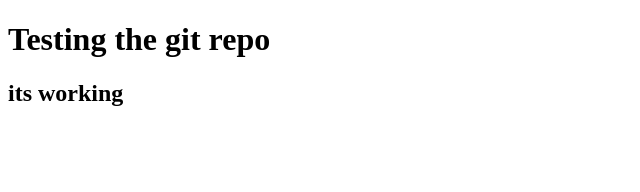
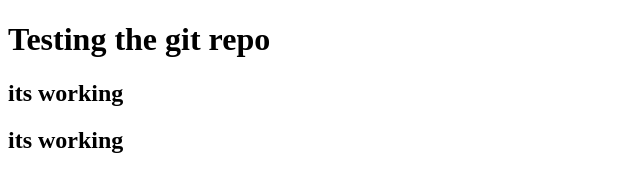
Before and after one commit to anuragt0/Hackathon2022, a plain HTML site: page index.html in a window 1280 px wide. Shown: the whole page, without its empty margins (0-640 px from the left). Drawn offline with Linux system fonts and the light colour scheme.

Commit message:
Update index.html
2

```diff
--- a/index.html
+++ b/index.html
@@ -9,5 +9,7 @@
 <body>
     <h1>Testing the git repo</h1>
     <h2> its working </h2>
+    <h2> its working </h2>
+
 </body>
 </html>
```
